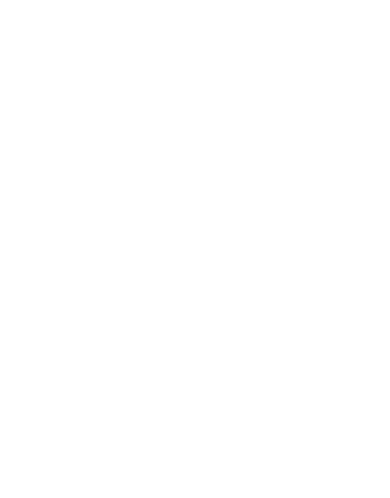
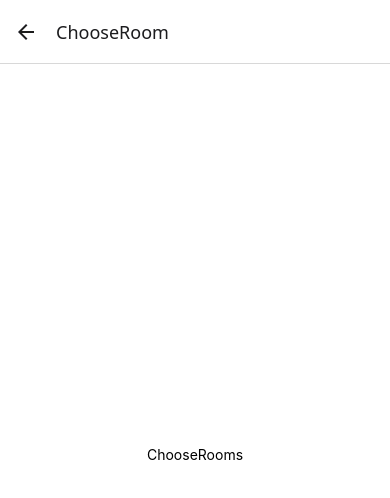
Before and after one commit to hareldamti/univ-miniproj-cardgame-fe, a React Native app: screen /ChooseRoom in a window 390 px wide. Shown: the top 498 px of the page. Built offline with nearby package versions, Linux system fonts and the light colour scheme.

Commit message:
basic navigation

```diff
--- a/App.tsx
+++ b/App.tsx
@@ -1,20 +1,12 @@
-import { StatusBar } from 'expo-status-bar';
-import { StyleSheet, Text, View } from 'react-native';
+import { AppContext } from './State/AppState';
+import Navigator from './Utils/Navigator';
+import { StyleSheet, Text, View, Button } from 'react-native';
+
 
 export default function App() {
   return (
-    <View style={styles.container}>
-      <StatusBar style="auto" hidden/>
-
-    </View>
+    <AppContext.Provider value={{userId: null, roomId: null}}>
+      <Navigator/>
+    </AppContext.Provider>
   );
 }
-
-const styles = StyleSheet.create({
-  container: {
-    flex: 1,
-    backgroundColor: '#fff',
-    alignItems: 'center',
-    justifyContent: 'center',
-  },
-});
--- /dev/null
+++ b/Screens/ChooseRoom.tsx
@@ -0,0 +1,22 @@
+import { StatusBar } from 'expo-status-bar';
+import { StyleSheet, Text, View } from 'react-native';
+import { useAppContext } from '../State/AppState';
+
+export default function ChooseRoom() {
+  const appState = useAppContext();
+  return (
+    <View style={styles.container}>
+      <StatusBar style="auto" hidden/>
+      <Text> ChooseRooms {appState.userId}</Text>
+    </View>
+  );
+}
+
+const styles = StyleSheet.create({
+  container: {
+    flex: 1,
+    backgroundColor: '#fff',
+    alignItems: 'center',
+    justifyContent: 'center',
+  },
+});
--- /dev/null
+++ b/Screens/Login.tsx
@@ -0,0 +1,31 @@
+import { useContext } from 'react';
+import { StyleSheet, Text, View, Button } from 'react-native';
+
+import { NavigatorParams } from '../Utils/Navigator';
+import { NativeStackScreenProps } from '@react-navigation/native-stack';
+import { useAppContext } from '../State/AppState';
+
+export const Login = ({ navigation }: NativeStackScreenProps<NavigatorParams, 'Login'>) => {
+  const appState = useAppContext();
+
+  return (
+    <View style={styles.container}>
+      <Text> Login </Text>
+      <Button
+        title="Login"
+        onPress={() => { appState.userId="12"; navigation.navigate('ChooseRoom');}}
+      />
+    </View>
+  );
+}
+
+export default Login;
+
+const styles = StyleSheet.create({
+  container: {
+    flex: 1,
+    backgroundColor: '#fff',
+    alignItems: 'center',
+    justifyContent: 'center',
+  },
+});
--- /dev/null
+++ b/Screens/Match.tsx
@@ -0,0 +1,20 @@
+import { StatusBar } from 'expo-status-bar';
+import { StyleSheet, Text, View } from 'react-native';
+
+export default function Match() {
+  return (
+    <View style={styles.container}>
+      <StatusBar style="auto" hidden/>
+      <Text> Match </Text>
+    </View>
+  );
+}
+
+const styles = StyleSheet.create({
+  container: {
+    flex: 1,
+    backgroundColor: '#fff',
+    alignItems: 'center',
+    justifyContent: 'center',
+  },
+});
--- /dev/null
+++ b/State/AppState.tsx
@@ -0,0 +1,17 @@
+import { createContext, useContext } from 'react';
+import App from '../App';
+
+export type AppState = {
+    userId: string | null,
+    roomId: number | null,
+}
+
+export const AppContext = createContext<AppState | null>(null);
+
+export const useAppContext = (): AppState => {
+    const context = useContext(AppContext);
+    if (!context) {
+      throw new Error('useAppContext');
+    }
+    return context;
+};
--- /dev/null
+++ b/Utils/Navigator.tsx
@@ -0,0 +1,26 @@
+import React from "react";
+import { NavigationContainer } from "@react-navigation/native";
+import { createNativeStackNavigator } from "@react-navigation/native-stack";
+import { StatusBar } from "expo-status-bar";
+
+import Login from "../Screens/Login";
+import ChooseRoom from "../Screens/ChooseRoom";
+import Match from "../Screens/Match";
+
+export type NavigatorParams = {
+  Login: undefined;
+  ChooseRoom: undefined;
+  Match: undefined;
+};
+
+const Stack = createNativeStackNavigator<NavigatorParams>();
+
+export default () => (
+  <NavigationContainer>
+    <Stack.Navigator initialRouteName="Login">
+      <Stack.Screen name="Login" component={Login} />
+      <Stack.Screen name="ChooseRoom" component={ChooseRoom} />
+      <Stack.Screen name="Match" component={Match} />
+    </Stack.Navigator>
+  </NavigationContainer>
+);
--- a/package.json
+++ b/package.json
@@ -10,6 +10,7 @@
   },
   "dependencies": {
     "@expo/metro-runtime": "~4.0.0",
+    "@react-navigation/native-stack": "^7.1.14",
     "expo": "~52.0.17",
     "expo-status-bar": "~2.0.0",
     "react": "18.3.1",
```
Also changed, not shown: Screens/LeaderBoards.tsx (added, +20 -0 lines), 1 other file (tests, documents, lock files or other folders).
